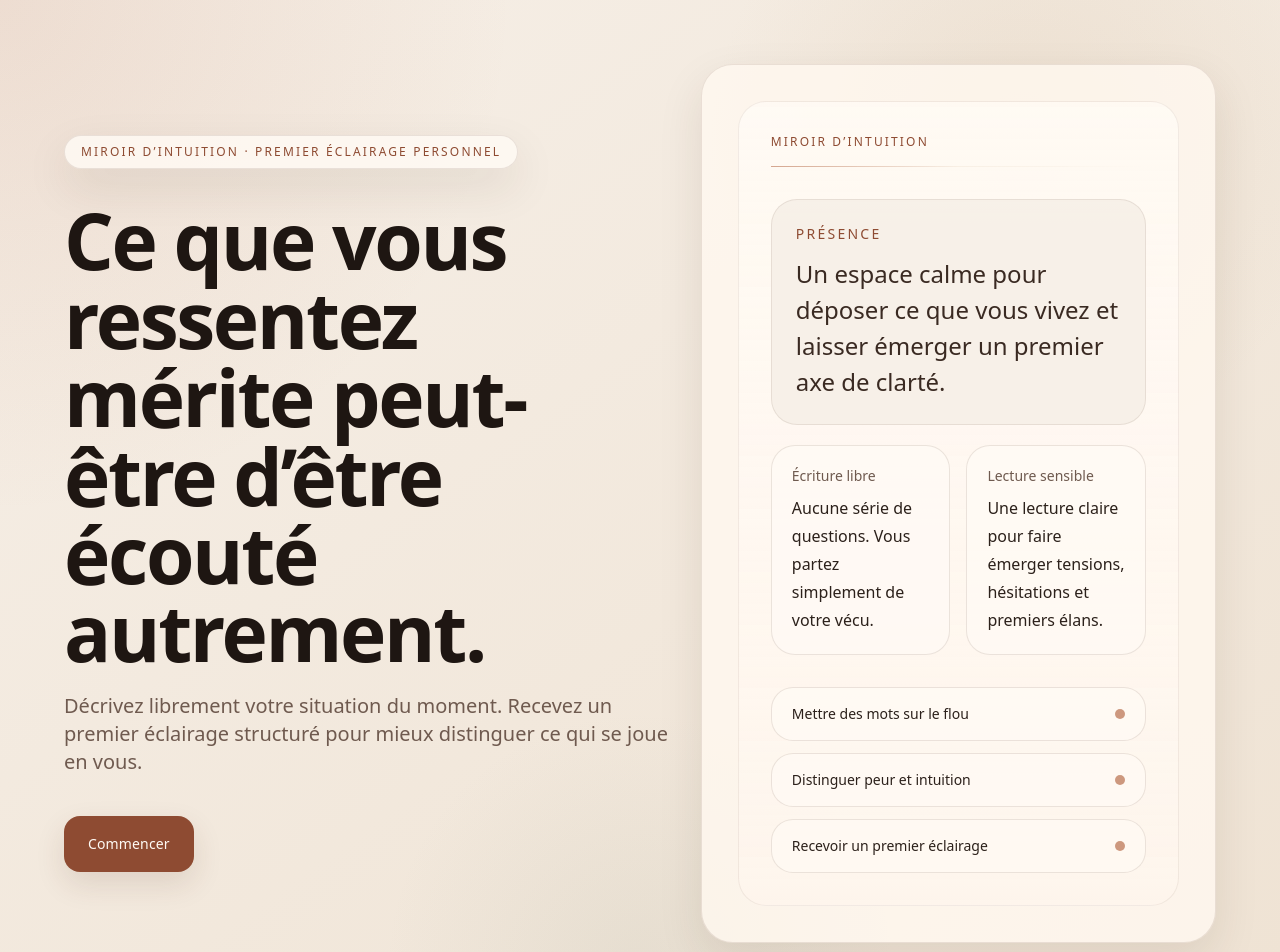
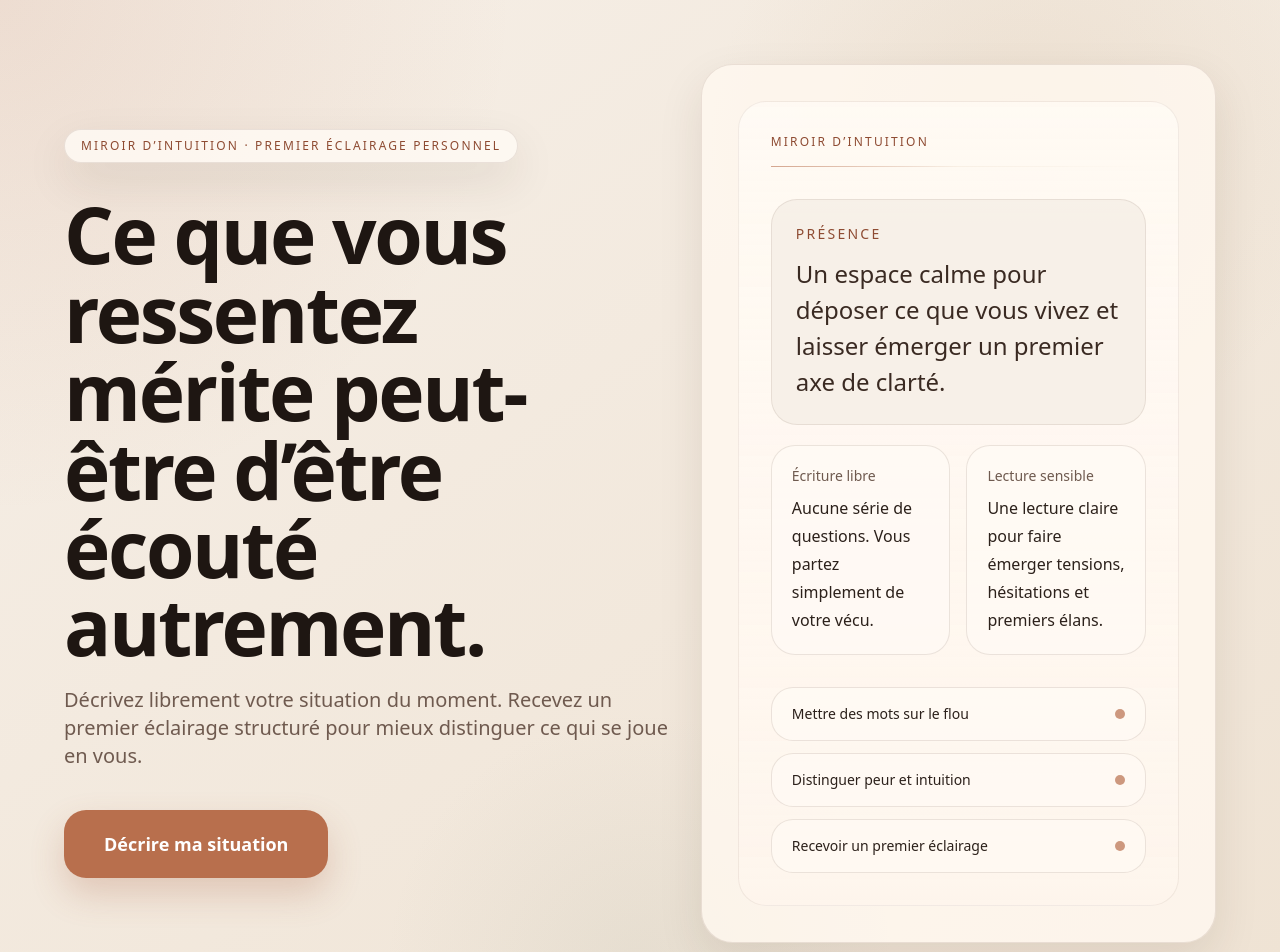
Before and after one commit to arnaudcrestey/parlez-moi-de-votre-situation, a Next.js app: page /start in a window 1280 px wide. Shown: the top 952 px of the page. Built offline with nearby package versions, Linux system fonts and the light colour scheme.

Commit message:
Update page.tsx

```diff
--- a/app/start/page.tsx
+++ b/app/start/page.tsx
@@ -28,8 +28,11 @@ export default function StartPage() {
             </div>
 
             <div className="pt-2">
-              <Link className="mirror-button w-full sm:w-auto" href="/analyse">
-                Commencer
+              <Link
+                href="/analyse"
+                className="inline-flex min-h-[68px] items-center justify-center rounded-[22px] bg-mirror-terracotta px-10 text-lg font-semibold text-white shadow-[0_16px_34px_rgba(168,93,61,0.24)] transition hover:-translate-y-0.5 hover:shadow-[0_20px_40px_rgba(168,93,61,0.30)]"
+              >
+                Décrire ma situation
               </Link>
             </div>
           </div>
```
